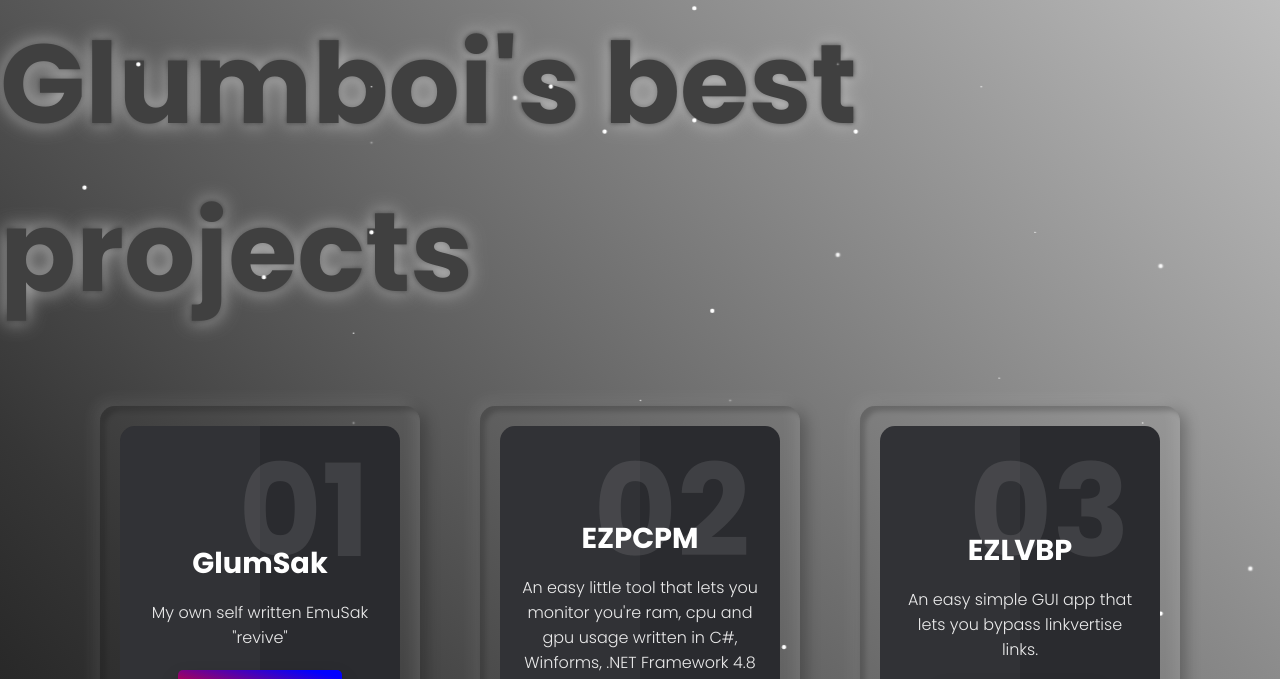
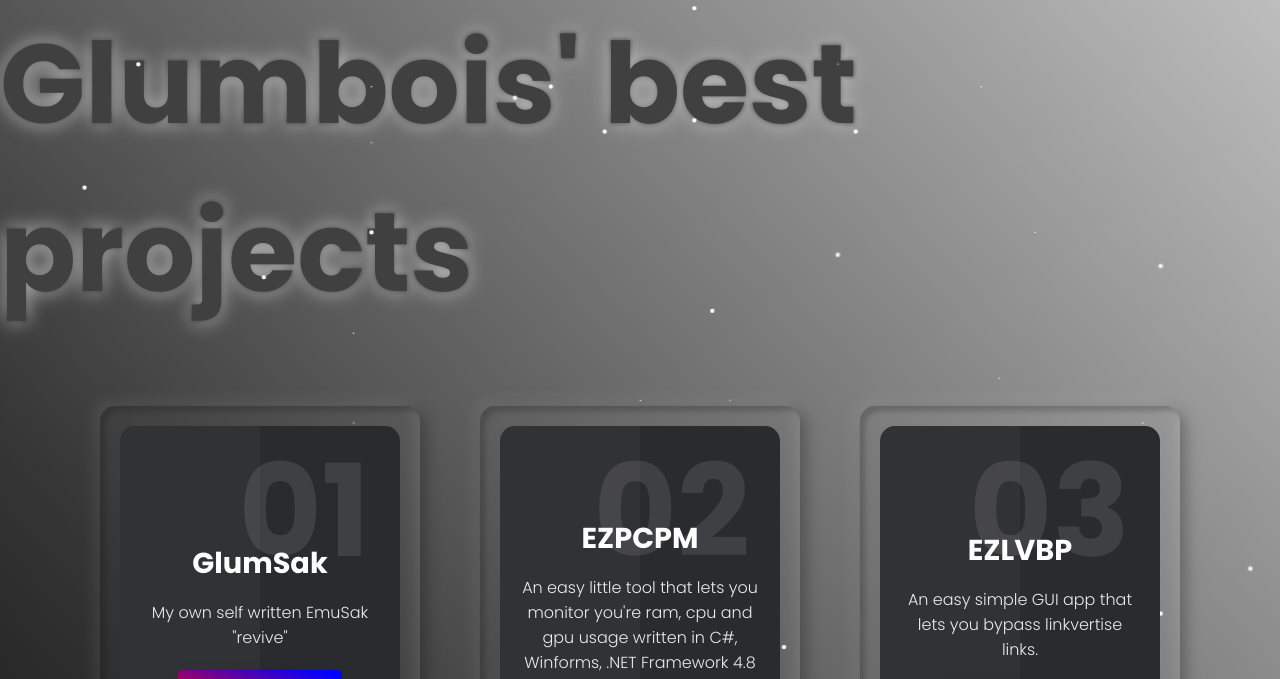
Before and after one commit to Glumboi/glumboi.github.io, a plain HTML site: page index.html in a window 1280 px wide. Shown: the top 679 px of the page. Drawn offline with Linux system fonts and the light colour scheme.

Commit message:
Update index.html

```diff
--- a/index.html
+++ b/index.html
@@ -44,7 +44,7 @@
   </ul>
 
     <div class="header">
-      <h1>Glumboi's best projects</h1>
+      <h1>Glumbois' best projects</h1>
     </div>
 
     <div class="main"></div>
```
